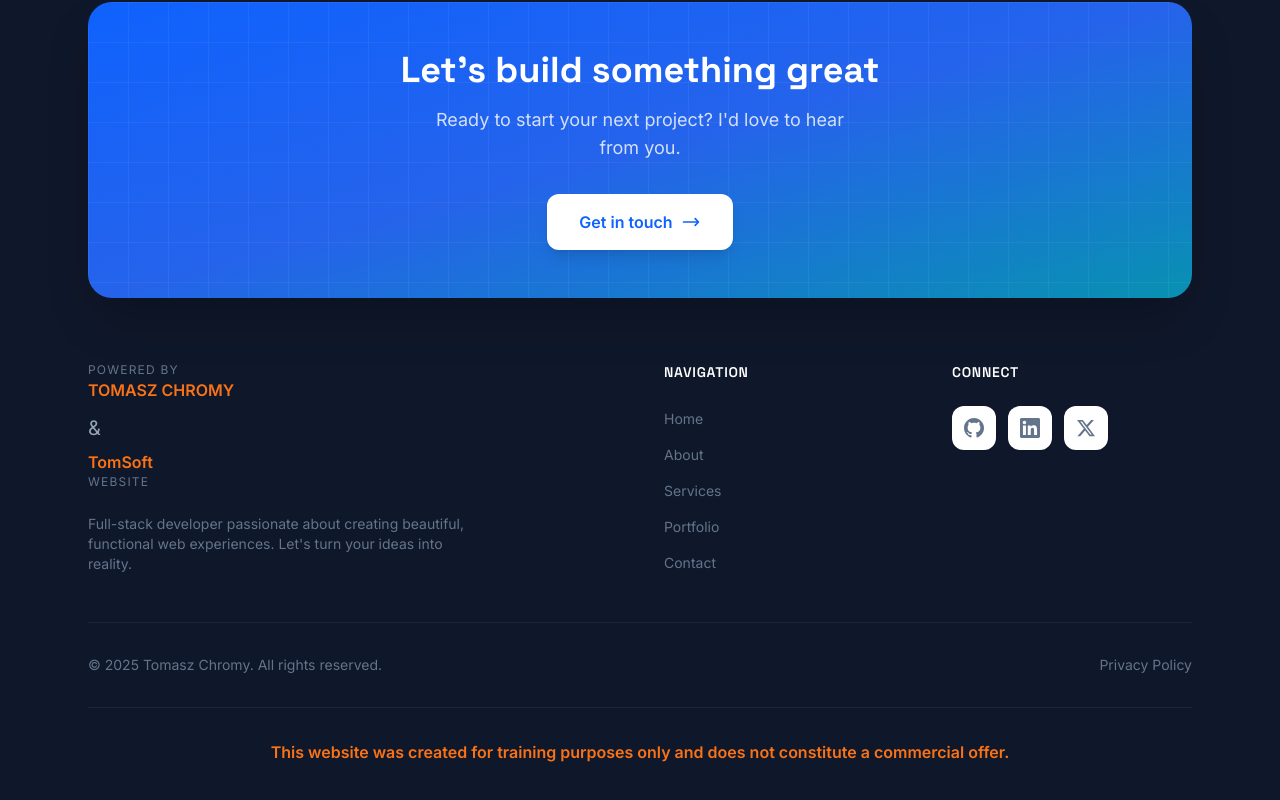
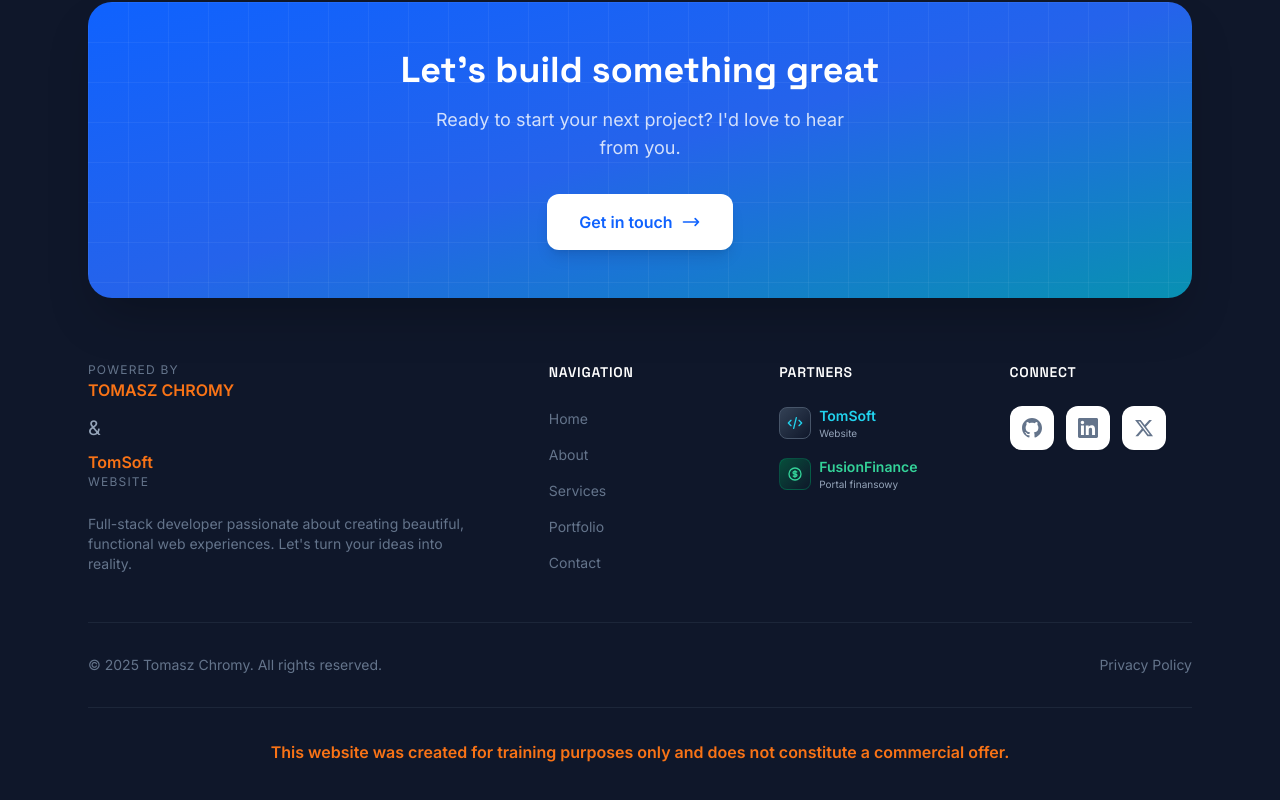
Before and after one commit to TomaszChromy/tomasz-chromy-web, a React (Vite) app: page / in a window 1280 px wide. Shown: the part 10477-11277 px from the top of the page. Built offline with nearby package versions, Linux system fonts and the light colour scheme.

Commit message:
Add Partners section to footer with TomSoft and FusionFinance logos

```diff
--- a/src/components/Layout.tsx
+++ b/src/components/Layout.tsx
@@ -161,7 +161,7 @@ const Layout: React.FC<LayoutProps> = ({ children }) => {
           </div>
 
           {/* FOOTER GRID */}
-          <div className="grid grid-cols-2 md:grid-cols-4 gap-8 sm:gap-12 mb-10 sm:mb-12">
+          <div className="grid grid-cols-2 md:grid-cols-5 gap-8 sm:gap-12 mb-10 sm:mb-12">
             {/* Brand */}
             <div className="col-span-2 md:col-span-2">
               <div className="mb-4 sm:mb-6">
@@ -184,6 +184,48 @@ const Layout: React.FC<LayoutProps> = ({ children }) => {
                   </li>
                 ))}
               </ul>
+            </div>
+
+            {/* Partners */}
+            <div>
+              <h4 className="text-xs sm:text-sm font-semibold text-white mb-4 sm:mb-6 uppercase tracking-wider">{t.footer.partners}</h4>
+              <div className="flex flex-col gap-4">
+                {/* TomSoft */}
+                <a
+                  href="https://tomsoft-website.com"
+                  target="_blank"
+                  rel="noopener noreferrer"
+                  className="flex items-center gap-2 text-cool-400 hover:text-accent-cyan transition-colors group"
+                >
+                  <div className="flex items-center justify-center w-8 h-8 rounded-lg bg-gradient-to-br from-slate-700 to-slate-900 border border-slate-600 group-hover:border-accent-cyan transition-colors">
+                    <svg className="w-4 h-4 text-cyan-400" fill="none" viewBox="0 0 24 24" stroke="currentColor" strokeWidth={2}>
+                      <path strokeLinecap="round" strokeLinejoin="round" d="M10 20l4-16m4 4l4 4-4 4M6 16l-4-4 4-4" />
+                    </svg>
+                  </div>
+                  <div className="flex flex-col">
+                    <span className="text-xs sm:text-sm font-semibold text-cyan-400 group-hover:text-cyan-300">TomSoft</span>
+                    <span className="text-[10px] text-cool-500">Website</span>
+                  </div>
+                </a>
+
+                {/* FusionFinance */}
+                <a
+                  href="https://fusionfinance.pl"
+                  target="_blank"
+                  rel="noopener noreferrer"
+                  className="flex items-center gap-2 text-cool-400 hover:text-emerald-400 transition-colors group"
+                >
+                  <div className="flex items-center justify-center w-8 h-8 rounded-lg bg-gradient-to-br from-emerald-900 to-slate-900 border border-emerald-700/50 group-hover:border-emerald-500 transition-colors">
+                    <svg className="w-4 h-4 text-emerald-400" fill="none" viewBox="0 0 24 24" stroke="currentColor" strokeWidth={2}>
+                      <path strokeLinecap="round" strokeLinejoin="round" d="M12 8c-1.657 0-3 .895-3 2s1.343 2 3 2 3 .895 3 2-1.343 2-3 2m0-8c1.11 0 2.08.402 2.599 1M12 8V7m0 1v8m0 0v1m0-1c-1.11 0-2.08-.402-2.599-1M21 12a9 9 0 11-18 0 9 9 0 0118 0z" />
+                    </svg>
+                  </div>
+                  <div className="flex flex-col">
+                    <span className="text-xs sm:text-sm font-semibold text-emerald-400 group-hover:text-emerald-300">FusionFinance</span>
+                    <span className="text-[10px] text-cool-500">Portal finansowy</span>
+                  </div>
+                </a>
+              </div>
             </div>
 
             {/* Social */}
--- a/src/i18n/translations.ts
+++ b/src/i18n/translations.ts
@@ -165,6 +165,7 @@ export const translations = {
       ctaBtn: 'Get in touch',
       navigation: 'Navigation',
       connect: 'Connect',
+      partners: 'Partners',
       rights: 'All rights reserved.',
       disclaimer: 'This website was created for training purposes only and does not constitute a commercial offer.',
       bio: "Full-stack developer passionate about creating beautiful, functional web experiences. Let's turn your ideas into reality.",
@@ -436,6 +437,7 @@ export const translations = {
       ctaBtn: 'Skontaktuj się',
       navigation: 'Nawigacja',
       connect: 'Social media',
+      partners: 'Partnerzy',
       rights: 'Wszelkie prawa zastrzeżone.',
       disclaimer: 'Ta strona została stworzona wyłącznie w celach szkoleniowych i nie stanowi oferty handlowej.',
       bio: 'Full-stack developer z pasją do tworzenia pięknych, funkcjonalnych stron internetowych. Zamieńmy Twoje pomysły w rzeczywistość.',
@@ -707,6 +709,7 @@ export const translations = {
       ctaBtn: 'Neem contact op',
       navigation: 'Navigatie',
       connect: 'Volg mij',
+      partners: 'Partners',
       rights: 'Alle rechten voorbehouden.',
       disclaimer: 'Deze website is uitsluitend gemaakt voor trainingsdoeleinden en vormt geen commercieel aanbod.',
       bio: 'Full-stack developer met passie voor het creëren van mooie, functionele webervaringen. Laten we jouw ideeën werkelijkheid maken.',
```
